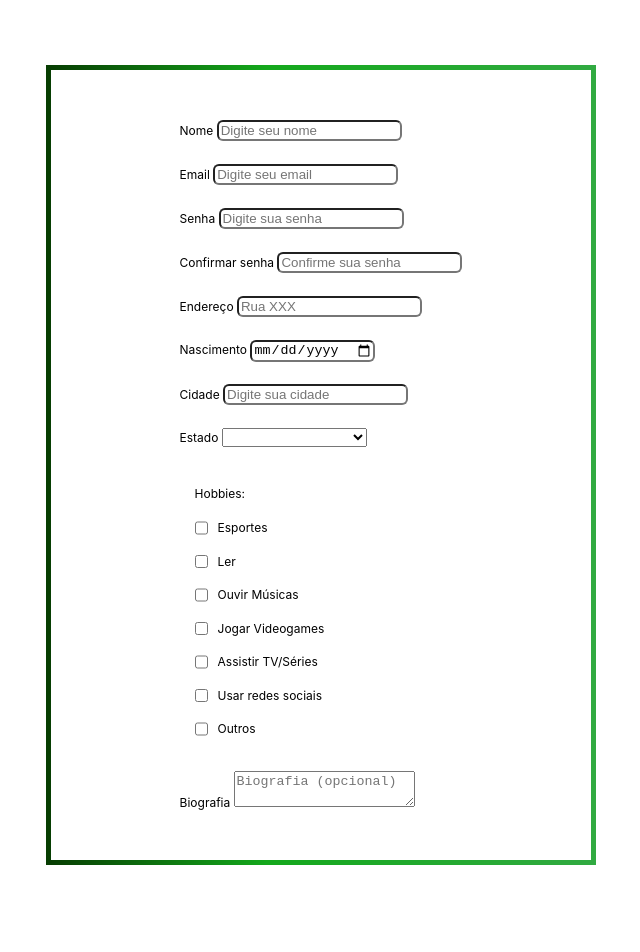
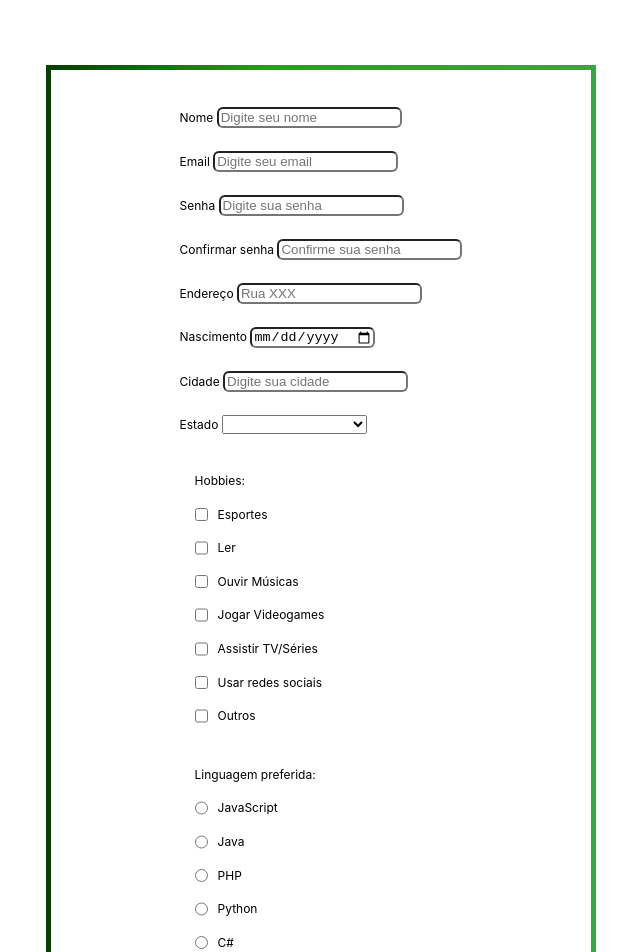
Before and after one commit to gabrielmartinsgomes/componentes-atividades-gabriel-e-larissa, a Vue app: page / in a window 1280 px wide. Shown: the top 952 px of the page, without its empty margins (309-949 px from the left). Before the commit the page ends 875 px from the top, so only its background shows below. Built offline with nearby package versions, Linux system fonts and the light colour scheme.

Commit message:
término real do formulário

```diff
--- a/src/App.vue
+++ b/src/App.vue
@@ -12,6 +12,7 @@
     cidade: '',
     endereco: '',
     hobbies: [],
+    linguaProg: [],
     bio: ''
   });
 
--- a/src/assets/base.css
+++ b/src/assets/base.css
@@ -56,7 +56,7 @@
 }
 
 body {
-  min-height: 50vh;
+  min-height: 100vh;
   color: var(--color-text);
   background: var(--color-background);
   line-height: 1.7vh;
@@ -86,7 +86,7 @@ form {
     rgb(49, 170, 65) 100%
   );
   border-image-slice: 3;
-  height: 100vh;
+  height: 1000px;
   width: 550px;
   margin: 10% 0 0 50%;
 }
@@ -110,14 +110,6 @@ div {
 input {
   border-radius: 6px;
 }
-.resultado {
-  position: relative;
-  padding: 20px;
-  position: absolute;
-  top: 20%;
-  left: 40%;
-  margin: -70px 0 0 -170px;
-}
 p{
   padding: 10px;
 }
--- a/src/components/InputForms.vue
+++ b/src/components/InputForms.vue
@@ -38,7 +38,7 @@ const Estados = [
 
 </script>
 <template>
-<div class="informacoes">
+<div>
                         <div class="label">
                             <label for="name">Nome </label>
                             <input type="text" v-model.trim="infosForm.nome" placeholder="Digite seu nome" id="name"
@@ -122,6 +122,35 @@ const Estados = [
                             <label for="hobbies5">Outros</label>
                             </div>
                         </div>
+                        <div class="hobbies">
+                        <p>Linguagem preferida:</p>
+
+                        <div class="sla">
+                        <input type="radio" id="Js" value="JavaScript" v-model="infosForm.linguaProg">
+                        <label for="Js">JavaScript</label>
+                        </div>
+
+                        <div class="sla">
+                        <input type="radio" id="Java" value="Java" v-model="infosForm.linguaProg">
+                        <label for="Java">Java</label>
+                        </div>
+
+                        <div class="sla">
+                        <input type="radio" id="PHP" value="PHP" v-model="infosForm.linguaProg">
+                        <label for="PHP">PHP</label>
+                        </div>
+
+                        <div class="sla">
+                        <input type="radio" id="Py" value="Python" v-model="infosForm.linguaProg">
+                        <label for="Py">Python</label>
+                        </div>
+
+                        <div class="sla">
+                        <input type="radio" id="C#" value="C#" v-model="infosForm.linguaProg">
+                        <label for="C#">C#</label>
+                        </div>
+
+                    </div>
 
                         <div class="bio">
                             <label for="bio">Biografia </label>
--- a/src/components/ResultadoForms.vue
+++ b/src/components/ResultadoForms.vue
@@ -14,6 +14,7 @@ defineProps(['info']);
     <p>Cidade: {{ info.cidade }}</p>
     <p>Estado: {{ info.estado }}</p>
     <p>Hobbies: {{ info.hobbies.join(", ") }}</p>
+    <p>Linguagem Preferida: {{ info.linguaProg }}</p>
     <p>Biografia: {{ info.bio }}</p>
 
 </div>
```
